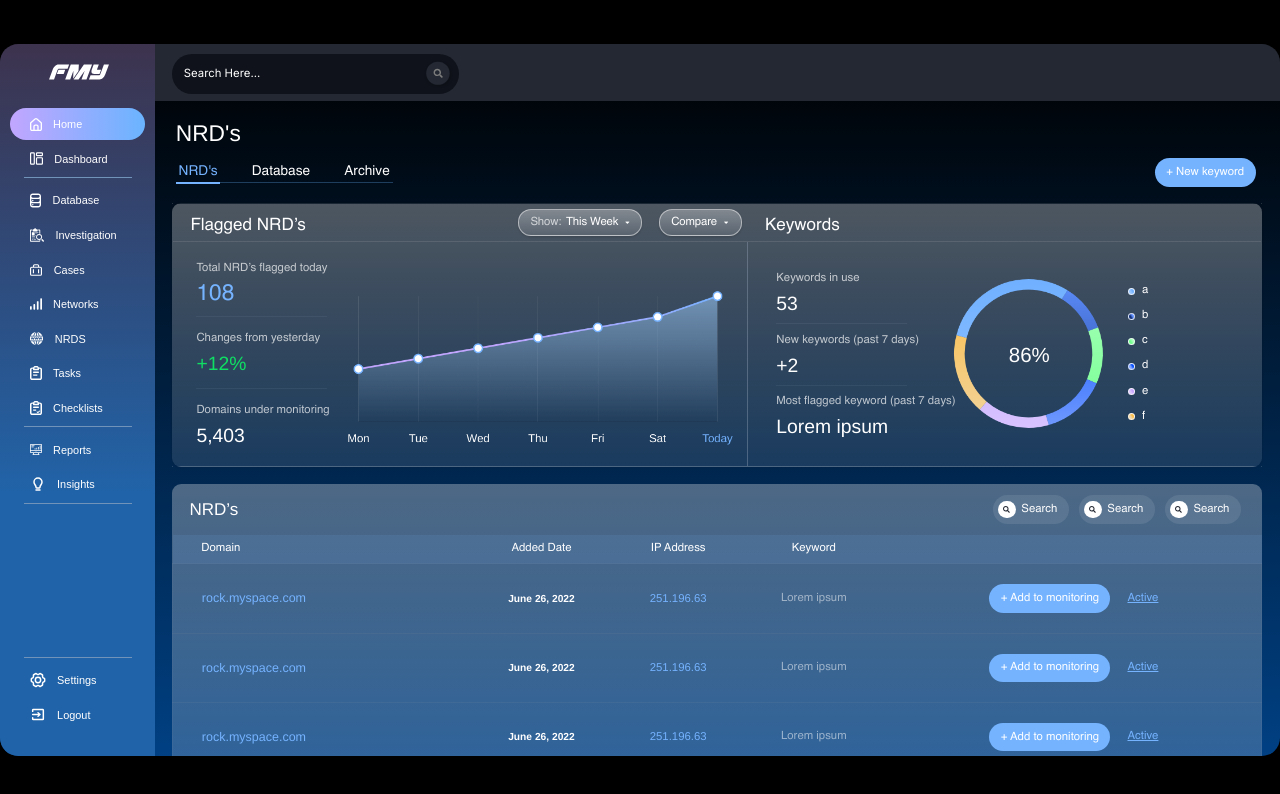
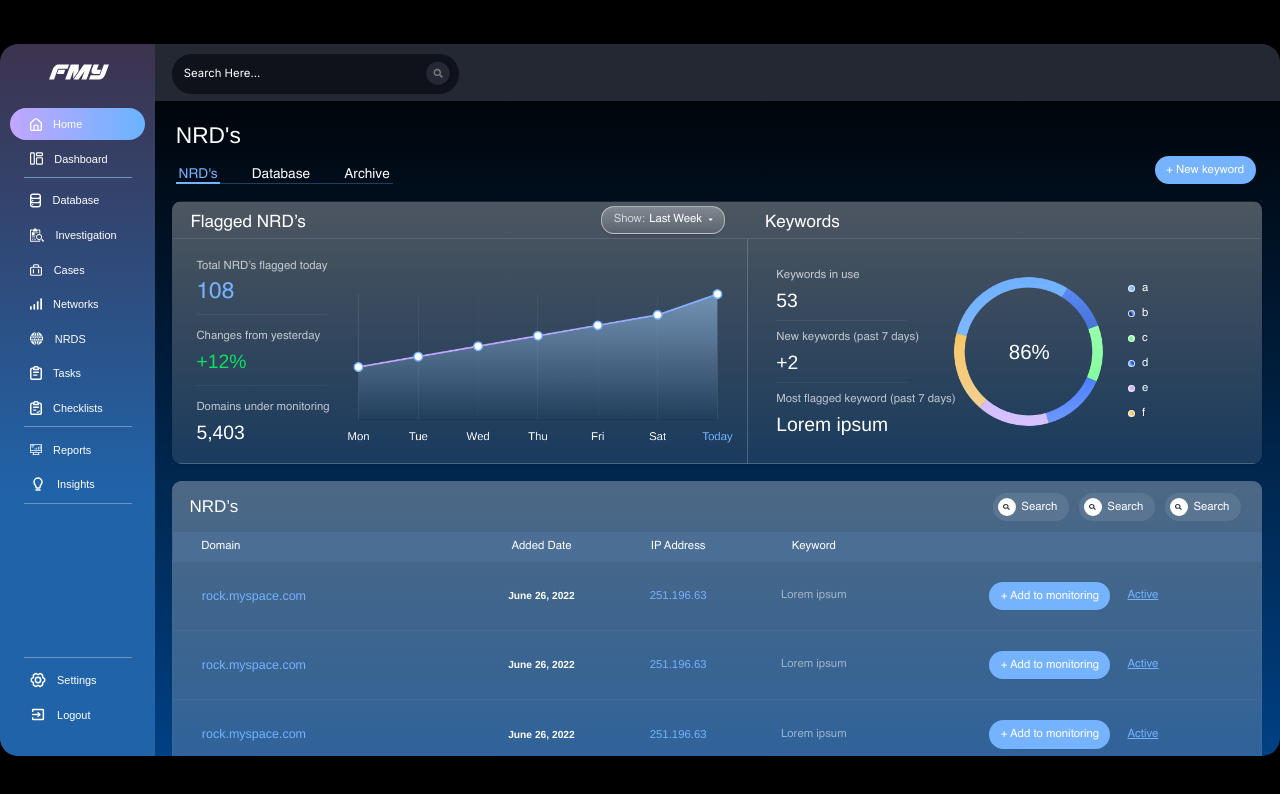
Before and after one commit to luckyboy125/FMY-Landing-Site, a React (Create React App) app: page /nrds in a window 1280 px wide. Shown: the top 794 px of the page. Built offline with nearby package versions, Linux system fonts and the light colour scheme; the HTML template or start-up script is replaced by a standard one; a web font is replaced by a local one.

Commit message:
fix error from font awesome, fix pixel difference

```diff
--- a/public/index.html
+++ b/public/index.html
@@ -12,9 +12,7 @@
     <link rel="apple-touch-icon" href="%PUBLIC_URL%/logo192.png" />
     <link
       rel="stylesheet"
-      href="https://pro.fontawesome.com/releases/v5.10.0/css/all.css"
-      integrity="sha384-AYmEC3Yw5cVb3ZcuHtOA93w35dYTsvhLPVnYs9eStHfGJvOvKxVfELGroGkvsg+p"
-      crossorigin="anonymous"
+      href="//use.fontawesome.com/releases/v5.0.7/css/all.css"
     />
     <!--
       manifest.json provides metadata used when your web app is installed on a
--- a/src/components/CustomizeDoughnutChart/CustomizeDoughnutChart.js
+++ b/src/components/CustomizeDoughnutChart/CustomizeDoughnutChart.js
@@ -46,7 +46,6 @@ function CustomizeDoughnutChart({ data, label, colorInfo }) {
         // Disable the on-canvas tooltip
         enabled: false,
         backgroundColor: "#627F9D",
-        // first: "",
         external: (context) => {
           // Tooltip Element
           let tooltipEl = document.getElementById("doughnut-chartjs-tooltip");
--- a/src/pages/NRDS/NRDS.css
+++ b/src/pages/NRDS/NRDS.css
@@ -1,4 +1,5 @@
 .nrdsRoot {
+  margin-top: 8px;
   padding-left: 30px;
   padding-right: 30px;
 }
@@ -9,64 +10,22 @@
   font-size: 40px;
   line-height: 24px;
   color: #ffffff;
-  margin-bottom: 30.5px;
+  margin-bottom: 23px;
   padding: 0 6px;
-  margin-top: 5px;
 }
 .nrdsHeaderRoot {
   padding: 0 12px 0 6px;
   display: flex;
   justify-content: space-between;
-  align-items: center;
+  align-items: flex-end;
   margin-bottom: 29px;
 }
-
-.nrdsRoot .nrdsHeader {
-  padding: 0 21px 0 8.8px;
-  margin-bottom: 29px;
-  display: flex;
-  justify-content: space-between;
-  align-items: center;
+.nrdsRoot .nrdsHeaderTab .actionTabItem {
+  padding: 0px 5px !important;
 }
 
-.nrdsRoot .nrdsHeader .nrdsHello {
-  font-family: "Helvetica";
-  font-style: normal;
-  font-weight: 500;
-  font-size: 40px;
-  line-height: 24px;
-  color: #ffffff;
-  display: flex;
-  align-items: center;
-  margin: 0;
-}
-
-.nrdsRoot .nrdsHeader .nrdsHello img {
-  margin-left: 20px;
-}
-
-.nrdsRoot .nrdsHeader .nrdsHeaderDes {
-  margin-top: 20px;
-  font-family: "Helvetica";
-  font-style: normal;
-  font-weight: 400;
-  font-size: 24px;
-  line-height: 24px;
-  color: #ffffff;
-  margin-bottom: 0;
-}
-
-.nrdsRoot .nrdsHeader .nrdsHeaderBtn {
-  background: rgba(117, 179, 255, 0.3);
-  border-radius: 30px;
-  padding: 14px 16.5px 13px 16.5px;
-  font-family: "Helvetica";
-  font-style: normal;
-  font-weight: 400;
-  font-size: 20px;
-  line-height: 23px;
-  color: #75b3ff;
-  cursor: pointer;
+.nrdsRoot .nrdsHeaderTab .active {
+  margin-bottom: -1px;
 }
 
 .nrdsRoot .chartContainer {
--- a/src/pages/NRDS/NRDS.js
+++ b/src/pages/NRDS/NRDS.js
@@ -44,7 +44,12 @@ function NRDS() {
       <div className="nrdsRoot">
         <div className="nrdsTitle">NRD's</div>
         <div className="nrdsHeaderRoot">
-          <ActionTab data={tabData} onSelect={(e) => setTab(e)} select={tab} />
+          <ActionTab
+            className="nrdsHeaderTab"
+            data={tabData}
+            onSelect={(e) => setTab(e)}
+            select={tab}
+          />
           <PlusButton content="+ New keyword" action={() => {}} />
         </div>
         <div className="chartContainer">
@@ -54,13 +59,8 @@ function NRDS() {
               <div className="chartTools">
                 <ActionButton
                   name="Show"
-                  content="This Week"
+                  content="Last Week"
                   className="chartPeriod"
-                />
-                <ActionButton
-                  content="Compare"
-                  type="common"
-                  className="chartCompare"
                 />
               </div>
             </div>
```
